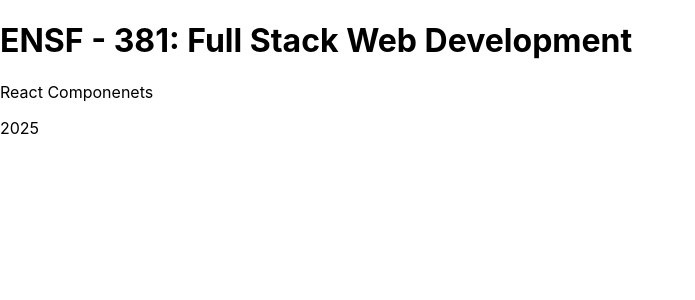
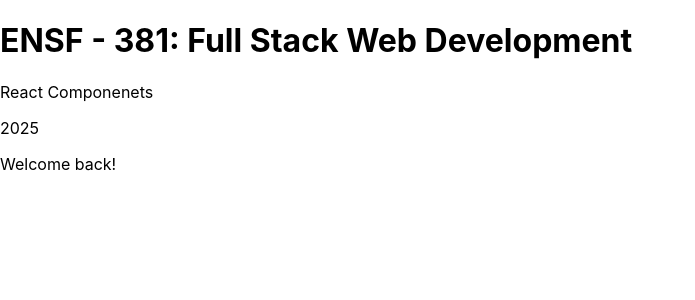
Before and after one commit to artemspiian/ensf381_labs, a React (Create React App) app in the folder lab6/jsx-exercise/: page / in a window 1280 px wide. Shown: the top 300 px of the page, without its empty margins (0-695 px from the left). Built offline with nearby package versions, Linux system fonts and the light colour scheme.

Commit message:
Exercise 1 part 4

```diff
--- a/lab6/jsx-exercise/src/App.js
+++ b/lab6/jsx-exercise/src/App.js
@@ -2,7 +2,7 @@ import logo from './logo.svg';
 import './App.css';
 
 let currentYear = (new Date()).getFullYear()
-
+let isLoggedIn = true
 
 function App() {
   return (
@@ -10,6 +10,7 @@ function App() {
       <h1>ENSF - 381: Full Stack Web Development</h1>
       <p>React Componenets</p>
       <p>{currentYear}</p>
+      <p>{isLoggedIn ? "Welcome back!" : "Please log in."}</p>
     </div>
   );
 }
```
